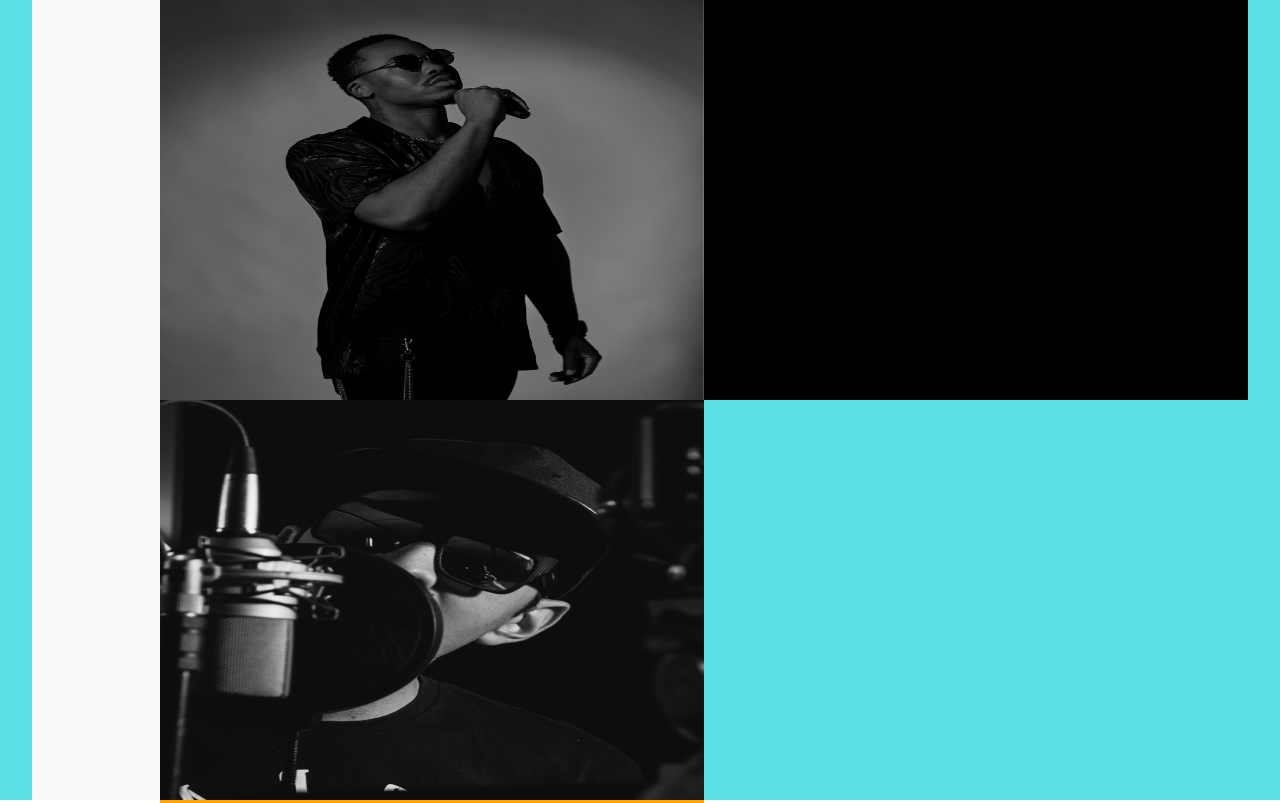
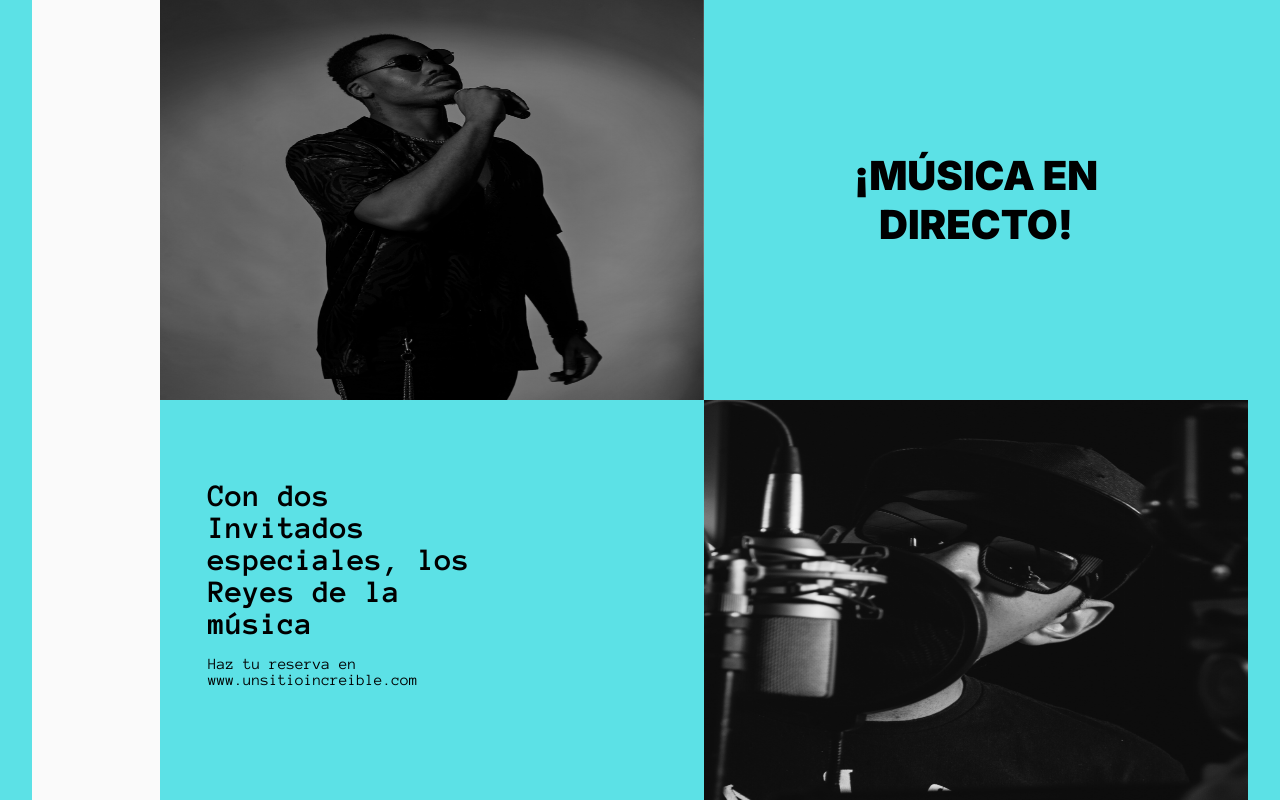
Before and after one commit to DevelopmentWoman/hack3-5, a plain HTML site: page index.html in a window 1280 px wide. Shown: the top 803 px of the page. Drawn offline with Linux system fonts and the light colour scheme.

Commit message:
feat(U) changing style

```diff
--- a/index.html
+++ b/index.html
@@ -11,14 +11,19 @@
         <div class="line-left"></div>
         <section>
             <div class="top">
-                <article class="artic1"></article>
-                <div class="img img1"><img src="img/1.png" alt=""></div>
+                <article class="artic1"><span>¡música en </span><span>directo!</span> </article>
+                <div class="img img1">
+                    <img src="img/1.png" alt="" class="fill">
+                </div>
             </div>
             <div class="bott">
                 <div class="img img2">
                     <img src="img/2.png" alt="">
                 </div>
-                <article class="artic2"></article>
+                <article class="artic2">
+                    <span>Con dos</span> <span>Invitados </span> <span>especiales, los </span><span>Reyes de la </span> <span>música</span>
+                    <span>Haz tu reserva en <br> www.unsitioincreible.com</span>
+                </article>
             </div>
         </section>
     </div>
--- a/style/style.css
+++ b/style/style.css
@@ -1,5 +1,5 @@
 
-@import url('https://fonts.googleapis.com/css2?family=Anonymous+Pro:wght@400;700&family=Anton&family=Catamaran:wght@200;300;400&family=Dancing+Script&family=Inter:wght@400;500;600;700;800&family=Open+Sans:wght@800&family=Poppins:wght@200;300&family=Ruda:wght@400;500;600;700;800;900&display=swap');
+@import url('https://fonts.googleapis.com/css2?family=Anonymous+Pro:wght@400;700&family=Inter:wght@900&family=Anton&family=Catamaran:wght@200;300;400&family=Dancing+Script&family=Inter:wght@400;500;600;700;800&family=Open+Sans:wght@800&family=Poppins:wght@200;300&family=Ruda:wght@400;500;600;700;800;900&display=swap');
 
 
 *:root{
@@ -15,13 +15,6 @@
 
 body{
     font-family: 'Anonymous Pro', monospace;
-font-family: 'Anton', sans-serif;
-font-family: 'Catamaran', sans-serif;
-font-family: 'Dancing Script', cursive;
-font-family: 'Inter', sans-serif;
-font-family: 'Open Sans', sans-serif;
-font-family: 'Poppins', sans-serif;
-font-family: 'Ruda', sans-serif;
 }
 
 
@@ -29,7 +22,9 @@ font-family: 'Ruda', sans-serif;
     position: relative;
     height: 100vh;
     background-color: var(--clr-bg);
+    overflow: hidden;
 }
+
 
 .line-left{
     position: absolute;
@@ -63,22 +58,45 @@ section{
 
     width: 100%;
     height: 100%;
+    /* object-fit: cover; */
+
 }
 
 .artic1{
-
+    display: flex;
+    flex-direction: column;
+    justify-content: center;
+    align-items: center;
     width: 50%;
     height: 100%;
     float: right;
-    background-color: black;
+    text-transform: uppercase;
+    font-size: 2.5rem;
+    font-family: 'Inter', sans-serif;
+    font-weight: 900;
+
 }
 
 .artic2{
+    display: flex;
+    flex-direction: column;
+
+    padding: 5rem 3rem 4rem 3rem;
     width: 50%;
     height: 100%;
-    background-color: orange;
+
 }
 
-.bott img2{
+.artic2>span:nth-child(-n+5){
+
+    font-size: 2rem;
+    font-weight: 700;
+
+}
+.artic2>span:last-child{
+    margin-top: 1rem;
+}
+
+.bott .img2{
     float: right;
 }
```
Also changed, not shown: 1 other file.
